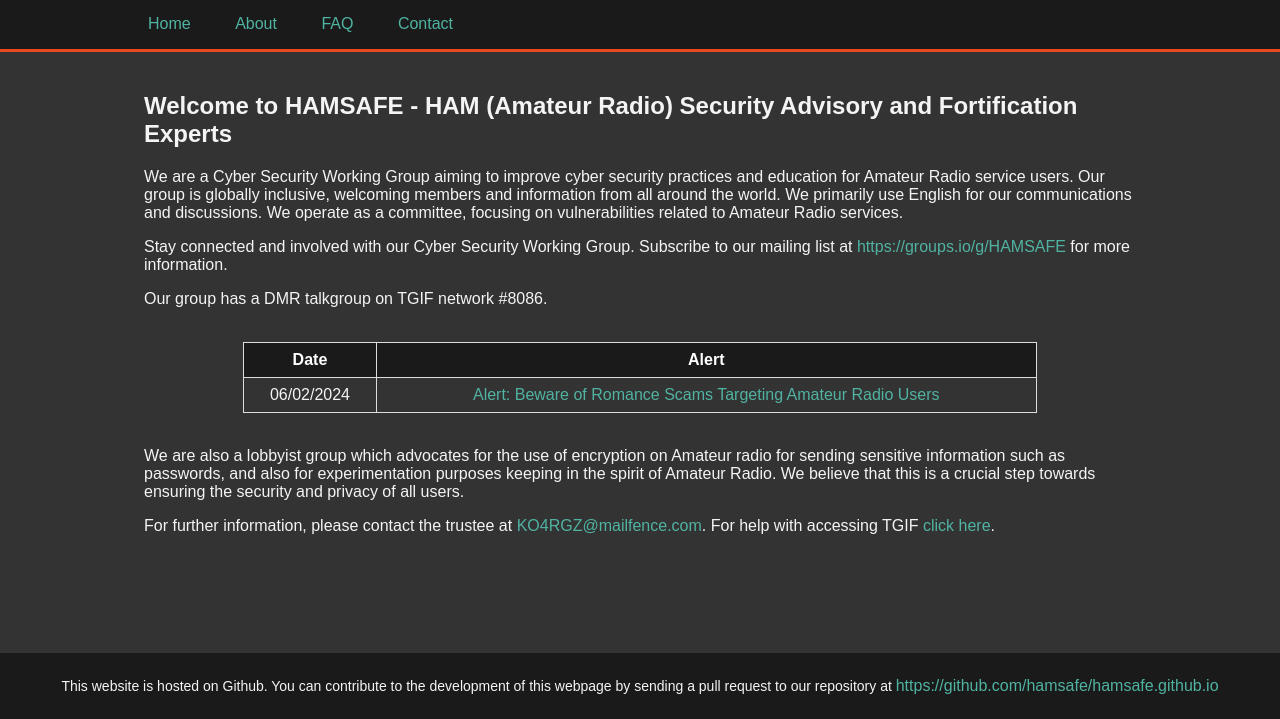
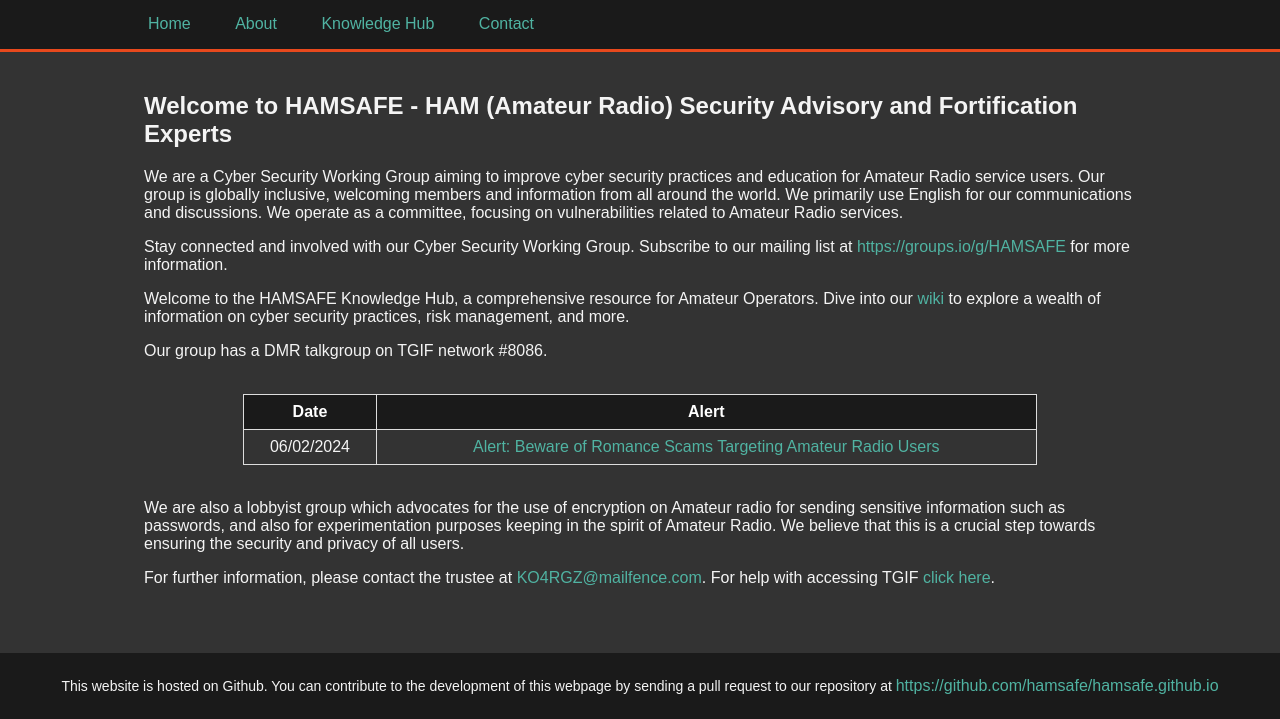
Before and after one commit to HAMSAFE/hamsafe, a plain HTML site: page index.html in a window 1280 px wide. Shown: the part 81-800 px from the top of the page. Drawn offline with Linux system fonts and the light colour scheme.

Commit message:
Wiki links.

```diff
--- a/index.html
+++ b/index.html
@@ -15,7 +15,7 @@
         <ul>
           <li><a href="#">Home</a></li>
           <li><a href="#">About</a></li>
-          <li><a href="#">FAQ</a></li>
+          <li><a href="https://github.com/hamsafe/hamsafe.github.io/wiki">Knowledge Hub</a></li>
           <li>
             <a href="mailto:KO4RGZ@mailfence.com?subject=HAMSAFE">Contact</a>
           </li>
@@ -41,6 +41,13 @@
           our mailing list at
           <a href="https://groups.io/g/HAMSAFE">https://groups.io/g/HAMSAFE</a>
           for more information.
+        </p>
+        <p>
+          Welcome to the HAMSAFE Knowledge Hub, a comprehensive resource for Amateur
+          Operators. Dive into our
+          <a href="https://github.com/hamsafe/hamsafe.github.io/blob/master/wiki">wiki</a>
+          to explore a wealth of information on cyber security practices, risk
+          management, and more.
         </p>
         <p>
           Our group has a DMR talkgroup on TGIF network #8086.
```
